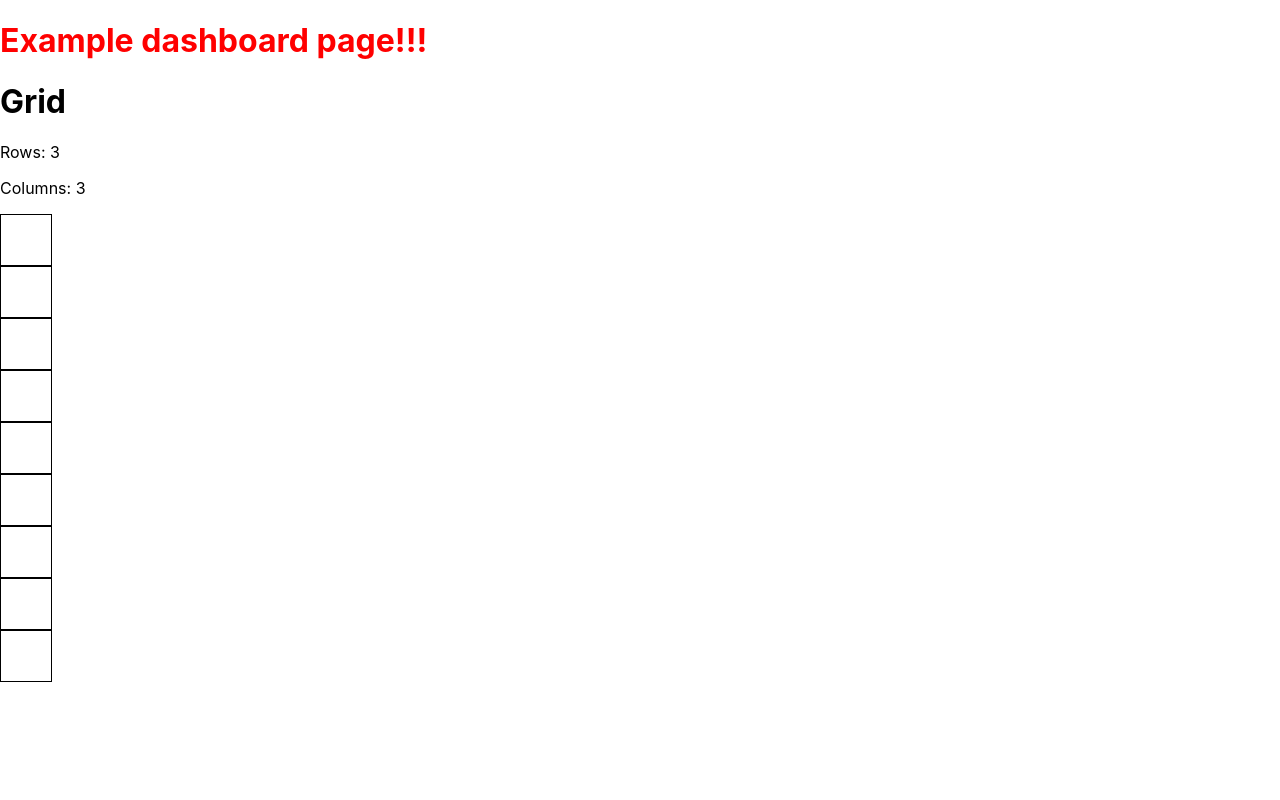
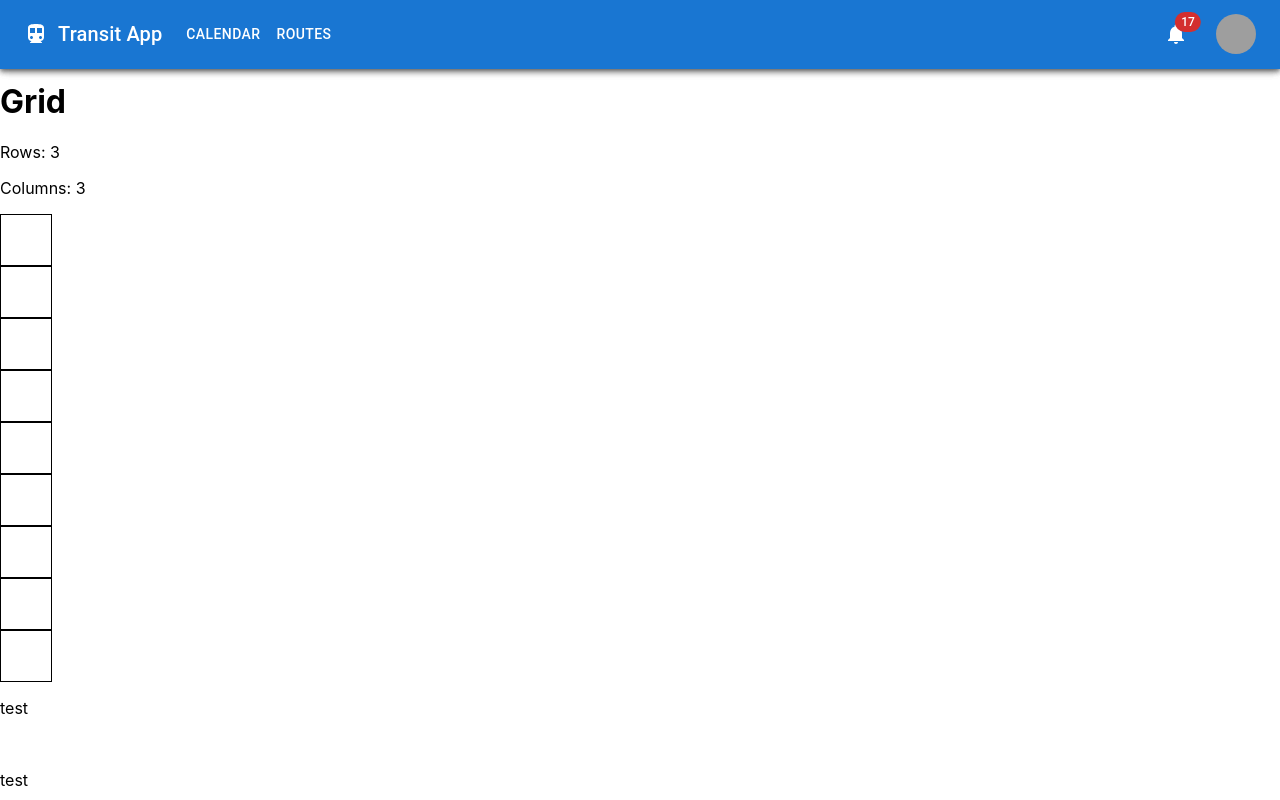
Before and after one commit to alexcsh0/CMPT276-GroupProject, a React (Create React App) app in the folder frontend/: page / in a window 1280 px wide. Shown: the top 800 px of the page. Built offline with nearby package versions, Linux system fonts and the light colour scheme; grey boxes are pictures that could not be loaded.

Commit message:
create navbar for different user types wip

```diff
--- /dev/null
+++ b/frontend/src/components/common/pages/navbar.module.css
@@ -0,0 +1,7 @@
+.headerAppBar {
+    color: #239ED0;
+}
+
+.logo {
+    margin-right: 10px;
+}
--- /dev/null
+++ b/frontend/src/components/common/pages/navbar.tsx
@@ -0,0 +1,155 @@
+import React from "react";
+import { AppBar, Toolbar, IconButton, Typography, Box, Button, MenuItem, Menu, Avatar, Tooltip, Badge } from "@mui/material";
+import DirectionsTransitIcon from '@mui/icons-material/DirectionsTransit';
+import NotificationsIcon from '@mui/icons-material/Notifications';
+import styles from './navbar.module.css';
+
+const userPages = ['Calendar', 'Routes'];
+const adminPages = ['Alerts', 'Schedule'];
+const settings = ['Profile', 'Settings', 'Logout'];
+
+type UserRole = 'newUser' | 'existingUser' | 'admin';
+
+interface Props {
+  role: UserRole;
+}
+
+const Navbar: React.FC<Props> = ({ role }) => {
+  const [anchorElNav, setAnchorElNav] = React.useState<null | HTMLElement>(null);
+  const [anchorElUser, setAnchorElUser] = React.useState<null | HTMLElement>(null);
+  const [anchorElNotifications, setAnchorElNotifications] = React.useState<null | HTMLElement>(null);
+
+  const handleOpenNavMenu = (event: React.MouseEvent<HTMLElement>) => {
+    setAnchorElNav(event.currentTarget);
+  };
+
+  const handleOpenUserMenu = (event: React.MouseEvent<HTMLElement>) => {
+    setAnchorElUser(event.currentTarget);
+  };
+
+  const handleOpenNotificationsMenu = (event: React.MouseEvent<HTMLElement>) => {
+    setAnchorElNotifications(event.currentTarget);
+  };
+
+  const handleCloseNavMenu = () => {
+    setAnchorElNav(null);
+  };
+
+  const handleCloseUserMenu = () => {
+    setAnchorElUser(null);
+  };
+
+  const handleCloseNotificationsMenu = () => {
+    setAnchorElNotifications(null);
+  };
+
+  const renderNavItems = () => {
+    let pages = role === 'admin' ? [...userPages, ...adminPages] : userPages;
+
+    if (role === 'newUser') {
+      return null;
+    }
+
+    return (
+      <Box sx={{ display: { xs: 'none', md: 'flex' }, ml: 2 }}>
+        {pages.map((page) => (
+          <Button
+            key={page}
+            onClick={handleCloseNavMenu}
+            sx={{ my: 2, color: 'white', display: 'block' }}
+          >
+            {page}
+          </Button>
+        ))}
+      </Box>
+    );
+  };
+
+  return (
+    <Box sx={{ flexGrow: 1 }}>
+      <AppBar position="fixed">
+        <Toolbar>
+          <DirectionsTransitIcon className={styles.logo} />
+          <Typography variant="h6" component="div" sx={{ display: 'flex', alignItems: 'center' }}>
+            Transit App
+            {renderNavItems()}
+          </Typography>
+          <Box sx={{ flexGrow: 1 }} />
+          {role === 'newUser' ? (
+            <>
+              <Button color="inherit">Login</Button>
+              <Button color="inherit">Sign up</Button>
+            </>
+          ) : (
+            <Box sx={{ display: 'flex', alignItems: 'center' }}>
+              {role === 'existingUser' || role === 'admin' ? (
+                <>
+                  <IconButton
+                    size="large"
+                    aria-label="show 17 new notifications"
+                    color="inherit"
+                    sx={{ mr: 2 }}
+                    onClick={handleOpenNotificationsMenu}
+                  >
+                    <Badge badgeContent={17} color="error">
+                      <NotificationsIcon />
+                    </Badge>
+                  </IconButton>
+                  <Menu
+                    sx={{ mt: '45px' }}
+                    id="menu-notifications"
+                    anchorEl={anchorElNotifications}
+                    anchorOrigin={{
+                      vertical: 'top',
+                      horizontal: 'right',
+                    }}
+                    keepMounted
+                    transformOrigin={{
+                      vertical: 'top',
+                      horizontal: 'right',
+                    }}
+                    open={Boolean(anchorElNotifications)}
+                    onClose={handleCloseNotificationsMenu}
+                  >
+                    <MenuItem onClick={handleCloseNotificationsMenu}>Alert 1</MenuItem>
+                    <MenuItem onClick={handleCloseNotificationsMenu}>Alert 2</MenuItem>
+                    <MenuItem onClick={handleCloseNotificationsMenu}>Alert 3</MenuItem>
+                  </Menu>
+                </>
+              ) : null}
+              <Tooltip title="Open settings">
+                <IconButton onClick={handleOpenUserMenu} sx={{ p: 0 }}>
+                  <Avatar alt="User" src="/static/images/avatar/2.jpg" />
+                </IconButton>
+              </Tooltip>
+              <Menu
+                sx={{ mt: '45px' }}
+                id="menu-appbar"
+                anchorEl={anchorElUser}
+                anchorOrigin={{
+                  vertical: 'top',
+                  horizontal: 'right',
+                }}
+                keepMounted
+                transformOrigin={{
+                  vertical: 'top',
+                  horizontal: 'right',
+                }}
+                open={Boolean(anchorElUser)}
+                onClose={handleCloseUserMenu}
+              >
+                {settings.map((setting) => (
+                  <MenuItem key={setting} onClick={handleCloseUserMenu}>
+                    <Typography textAlign="center">{setting}</Typography>
+                  </MenuItem>
+                ))}
+              </Menu>
+            </Box>
+          )}
+        </Toolbar>
+      </AppBar>
+    </Box>
+  );
+}
+
+export default Navbar;
--- a/frontend/src/components/pages/dashboard/dahsboard.tsx
+++ /dev/null
@@ -1,19 +0,0 @@
-import React from 'react';
-import style from './dashboard.module.css';
-import { Grid } from '../../common/grid/grid';
-
-/**
- * Dashboard Page
- * @returns dashboard page element
- */
-export function Dashboard() {
-  return (
-    <div>
-      <h1 className={style.dashboardTitle}>
-        Example dashboard page!!!
-      </h1>
-
-      <Grid rows={3} columns={3} />
-    </div>
-  )
-}
--- /dev/null
+++ b/frontend/src/components/pages/dashboard/dashboard.tsx
@@ -0,0 +1,60 @@
+import React from 'react';
+import style from './dashboard.module.css';
+import { Grid } from '../../common/grid/grid';
+import Navbar from '../../common/pages/navbar';
+/**
+ * Dashboard Page
+ * @returns dashboard page element
+ */
+export function Dashboard() {
+  return (
+    <>
+      <Navbar role="admin" />
+      <Navbar role="newUser" />
+      <Navbar role="existingUser" />
+      <div>
+        <h1 className={style.dashboardTitle}>
+          Example dashboard page!!!
+        </h1>
+
+        <Grid rows={3} columns={3} />
+        <p>test</p><br />
+        <p>test</p><br />
+        <p>test</p><br />
+        <p>test</p><br />
+        <p>test</p><br />
+        <p>test</p><br />
+        <p>test</p><br />
+        <p>test</p><br />
+        <p>test</p><br />
+        <p>test</p><br />
+        <p>test</p><br />
+        <p>test</p><br />
+        <p>test</p><br />
+        <p>test</p><br />
+        <p>test</p><br />
+        <p>test</p><br />
+        <p>test</p><br />
+        <p>test</p><br />
+        <p>test</p><br />
+        <p>test</p><br />
+        <p>test</p><br />
+        <p>test</p><br />
+        <p>test</p><br />
+        <p>test</p><br />
+        <p>test</p><br />
+        <p>test</p><br />
+        <p>test</p><br />
+        <p>test</p><br />
+        <p>test</p><br />
+        <p>test</p><br />
+        <p>test</p><br />
+        <p>test</p><br />
+        <p>test</p><br />
+        <p>test</p><br />
+        <p>test</p><br />
+        <p>test</p><br />
+      </div>
+    </>
+  )
+}
--- a/frontend/src/index.tsx
+++ b/frontend/src/index.tsx
@@ -4,7 +4,7 @@ import './index.css';
 import reportWebVitals from './reportWebVitals';
 import { RouterProvider, createBrowserRouter } from 'react-router-dom';
 import { ErrorPage } from './components/pages/error/error';
-import { Dashboard } from './components/pages/dashboard/dahsboard';
+import { Dashboard } from './components/pages/dashboard/dashboard';
 
 const root = ReactDOM.createRoot(
   document.getElementById('root') as HTMLElement
```
Also changed, not shown: frontend/src/components/common/pages/AdminNavbar.tsx (added, +20 -0 lines), frontend/src/components/pages/dashboard/dashboard.module.css (line endings or trailing spaces).
